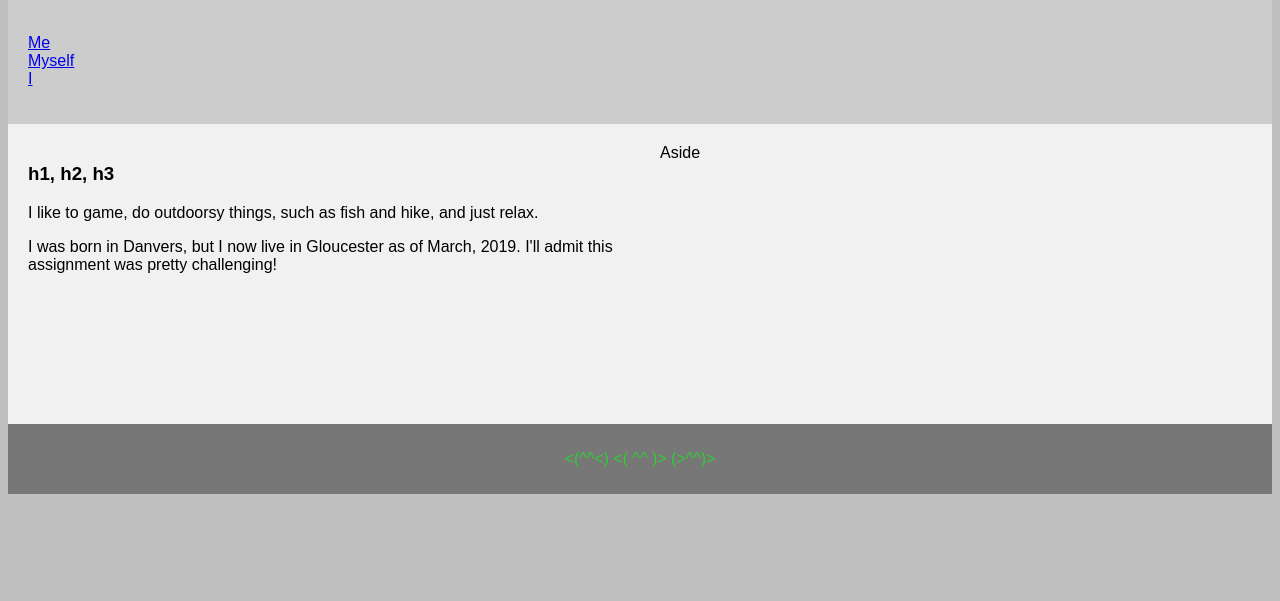
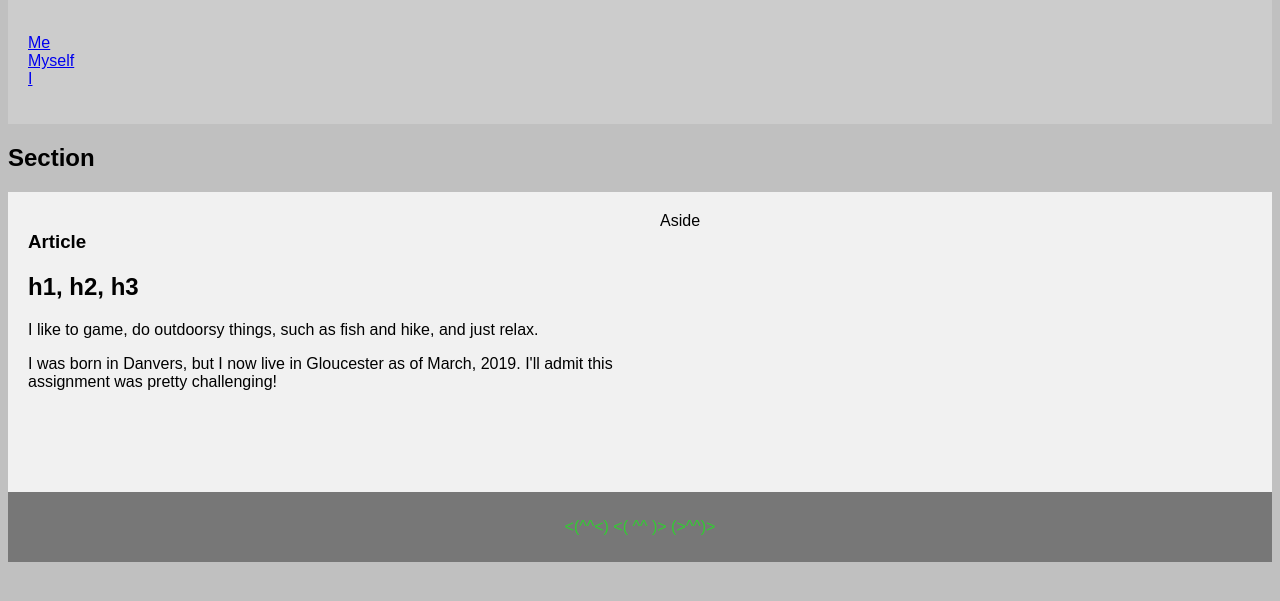
Before and after one commit to mhayes428/HW-Wireframe, a plain HTML site: page index.html in a window 1280 px wide. Shown: the part 75-676 px from the top of the page. Drawn offline with Linux system fonts and the light colour scheme.

Commit message:
Homework 1

```diff
--- a/index.html
+++ b/index.html
@@ -82,9 +82,9 @@ footer {
     </ul>
   </nav>
 
-<section>
-  <article>
-    <h1>h1, h2, h3</h1>
+<section><h1>Section</h1>
+  <article><h1>Article</h1>
+    <h2>h1, h2, h3</h2>
     <p>I like to game, do outdoorsy things, such as fish and hike, and just relax.</p>
     <p>I was born in Danvers, but I now live in Gloucester as of March, 2019. I'll admit this assignment was pretty challenging!</p>
   </article>
```
